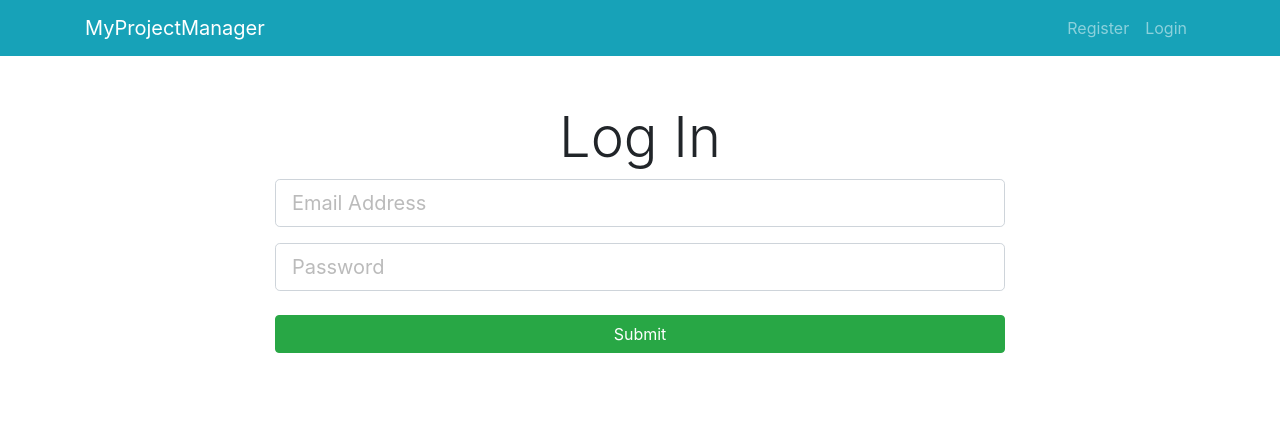
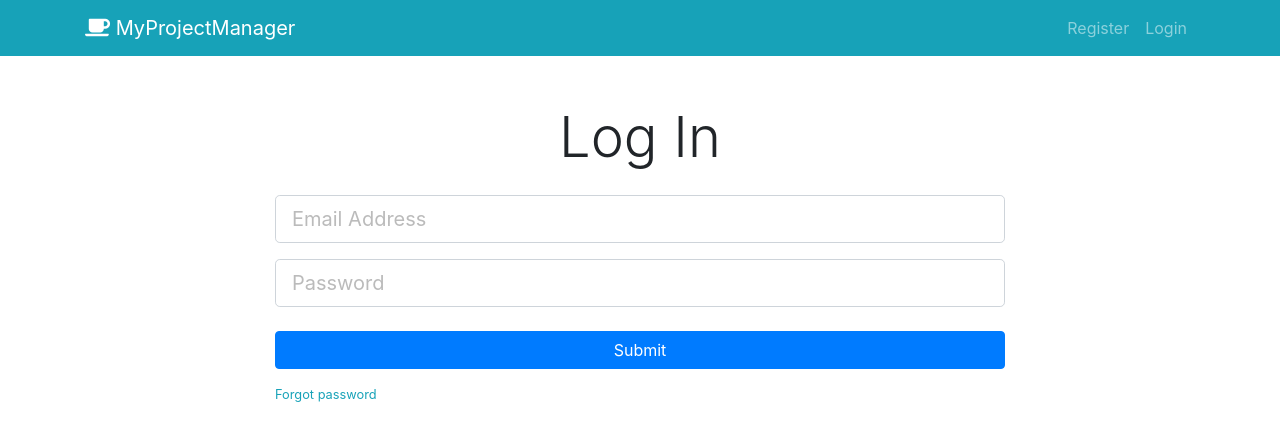
Before and after one commit to smartpro1/myprojectmanager-client, a React (Create React App) app: page /login in a window 1280 px wide. Shown: the top 440 px of the page. Built offline with nearby package versions, Linux system fonts and the light colour scheme.

Commit message:
adjust look and feel

```diff
--- a/src/App.js
+++ b/src/App.js
@@ -20,7 +20,7 @@ import { logoutUser } from "./actions/securityActions";
 import SecuredRoute from "./securityUtils/SecuredRoute";
 
 const jwtToken = localStorage.jwtToken;
-console.log({ jwtToken });
+
 if (jwtToken) {
   console.log("got here");
   setJwtToken(jwtToken);
--- a/src/components/Layout/Header.js
+++ b/src/components/Layout/Header.js
@@ -61,7 +61,7 @@ class Header extends Component {
       <nav className="navbar navbar-expand-sm navbar-dark bg-info mb-5">
         <div className="container">
           <Link className="navbar-brand" to="/">
-            MyProjectManager
+            <i className="fas fa-coffee" /> MyProjectManager
           </Link>
           <button
             className="navbar-toggler"
--- a/src/components/UserManagement/Login.js
+++ b/src/components/UserManagement/Login.js
@@ -40,11 +40,11 @@ class Login extends Component {
     const { username, password, errors } = this.state;
 
     return (
-      <div className="login">
+      <div>
         <div className="container">
           <div className="row">
             <div className="col-md-8 m-auto">
-              <h1 className="display-4 text-center">Log In</h1>
+              <h1 className="display-4 text-center mb-4">Log In</h1>
               <form onSubmit={this.handleOnSubmit}>
                 <div className="form-group">
                   <input
@@ -80,9 +80,14 @@ class Login extends Component {
                 </div>
                 <input
                   type="submit"
-                  className="btn btn-success btn-block mt-4"
+                  className="btn btn-primary btn-block mt-4"
                 />
               </form>
+              <p className="small mt-3">
+                <a href="/password" className="text-info">
+                  Forgot password
+                </a>
+              </p>
             </div>
           </div>
         </div>
```
